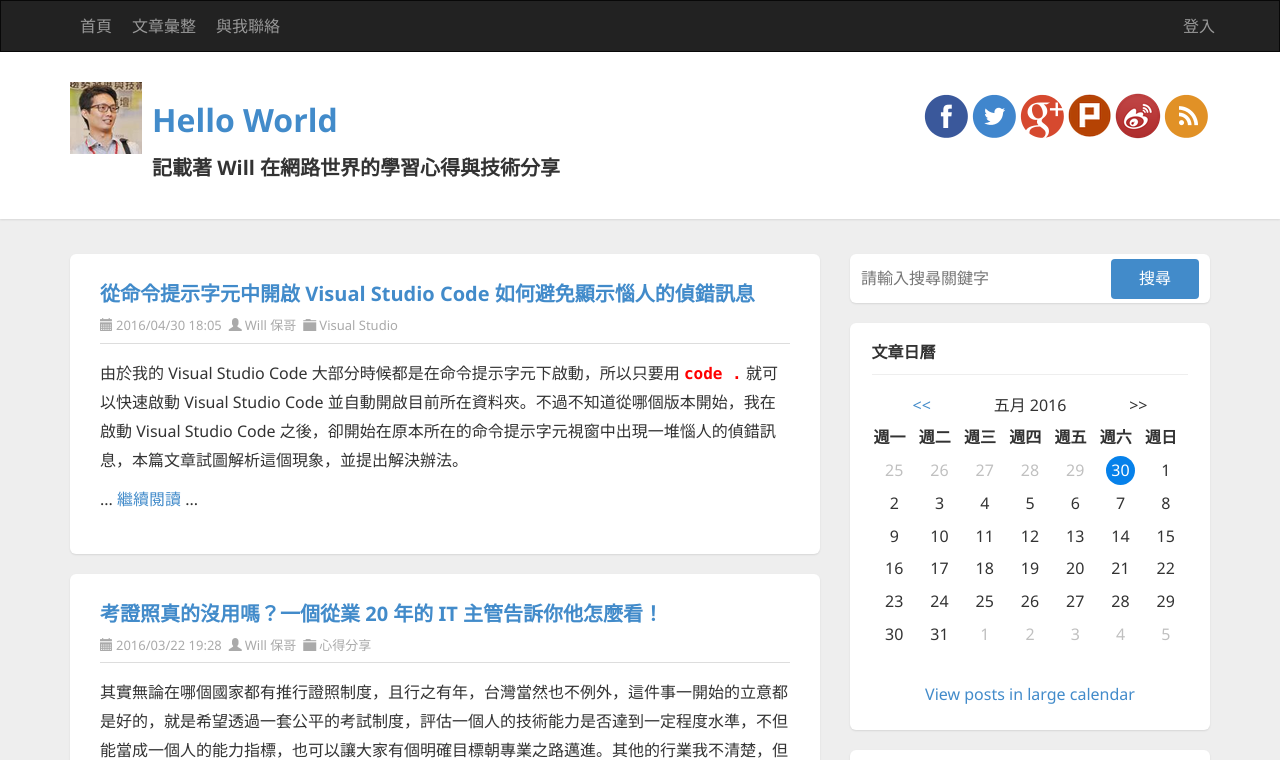
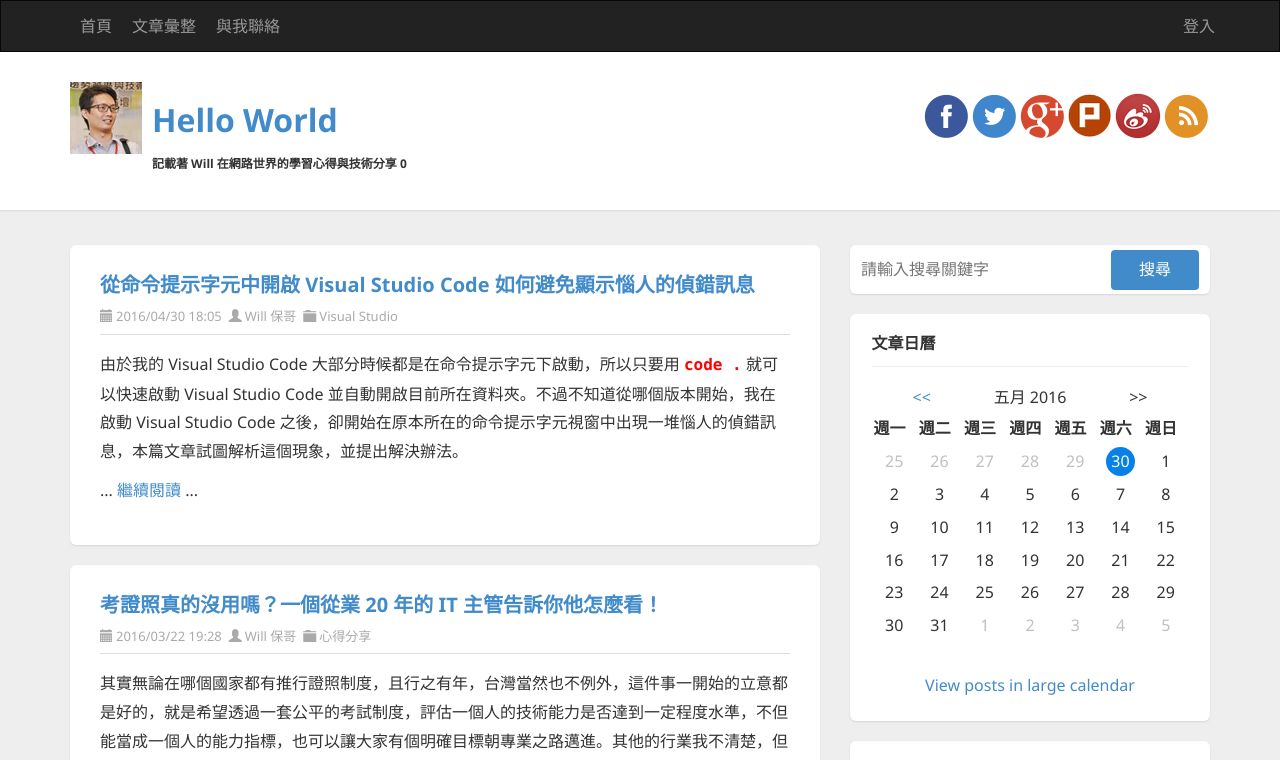
Before and after one commit to coolrare/cub-ng9-demo1, an Angular app: page / in a window 1280 px wide. Shown: the top 760 px of the page. Built offline with nearby package versions, Linux system fonts and the light colour scheme.

Commit message:
示範 ngClass 與 ngStyle 語法

```diff
--- a/src/app/header/header.component.css
+++ b/src/app/header/header.component.css
@@ -0,0 +1,3 @@
+.highlight {
+  background-color: yellow;
+}
--- a/src/app/header/header.component.html
+++ b/src/app/header/header.component.html
@@ -29,7 +29,13 @@
            (click)="changeSiteName($event)">
       <div class="pull-left">
         <h1><a href="http://blog.miniasp.com/">{{ sitename }}</a></h1>
-        <h3>記載著 Will 在網路世界的學習心得與技術分享</h3>
+        <h3
+
+          [style.font-size.px]="counter+12"
+
+          [class.highlight]="counter % 2 == 1"
+
+        >記載著 Will 在網路世界的學習心得與技術分享 {{counter}}</h3>
       </div>
       <div id="social-icons" class="pull-right social-icon">
         <a href="https://www.facebook.com/will.fans" title="Will 保哥的技術交流中心" target="_blank">
--- a/src/app/header/header.component.ts
+++ b/src/app/header/header.component.ts
@@ -10,6 +10,8 @@
   sitename = 'Hello World';
   sitelogo = '/assets/images/logo.png';
 
+  counter = 0;
+
   constructor() { }
 
   ngOnInit(): void {
@@ -20,9 +22,14 @@
 
   changeSiteName(evt: MouseEvent) {
     console.log(evt);
+    this.addCounter();
     if (evt.ctrlKey) {
       this.sitename = 'The Will Will Web';
     }
   }
 
+  addCounter() {
+    this.counter++;
+  }
+
 }
```
